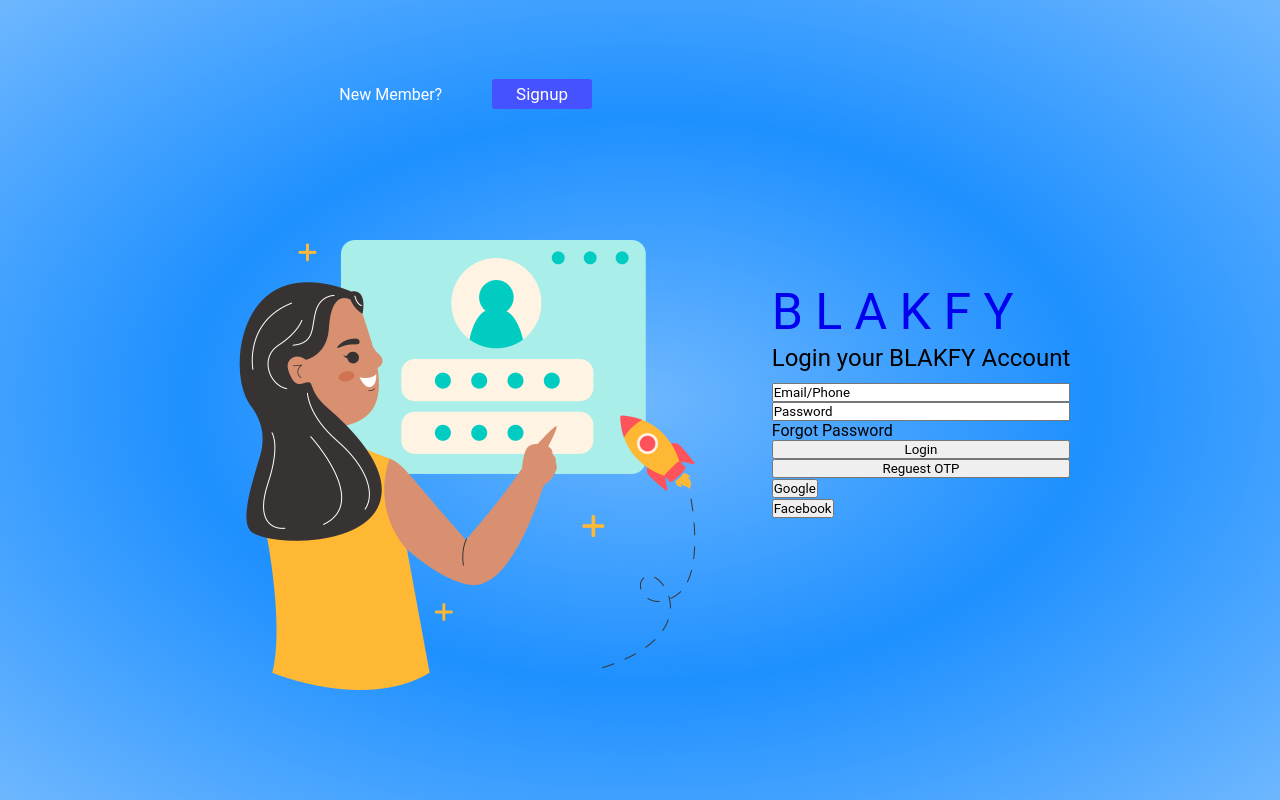
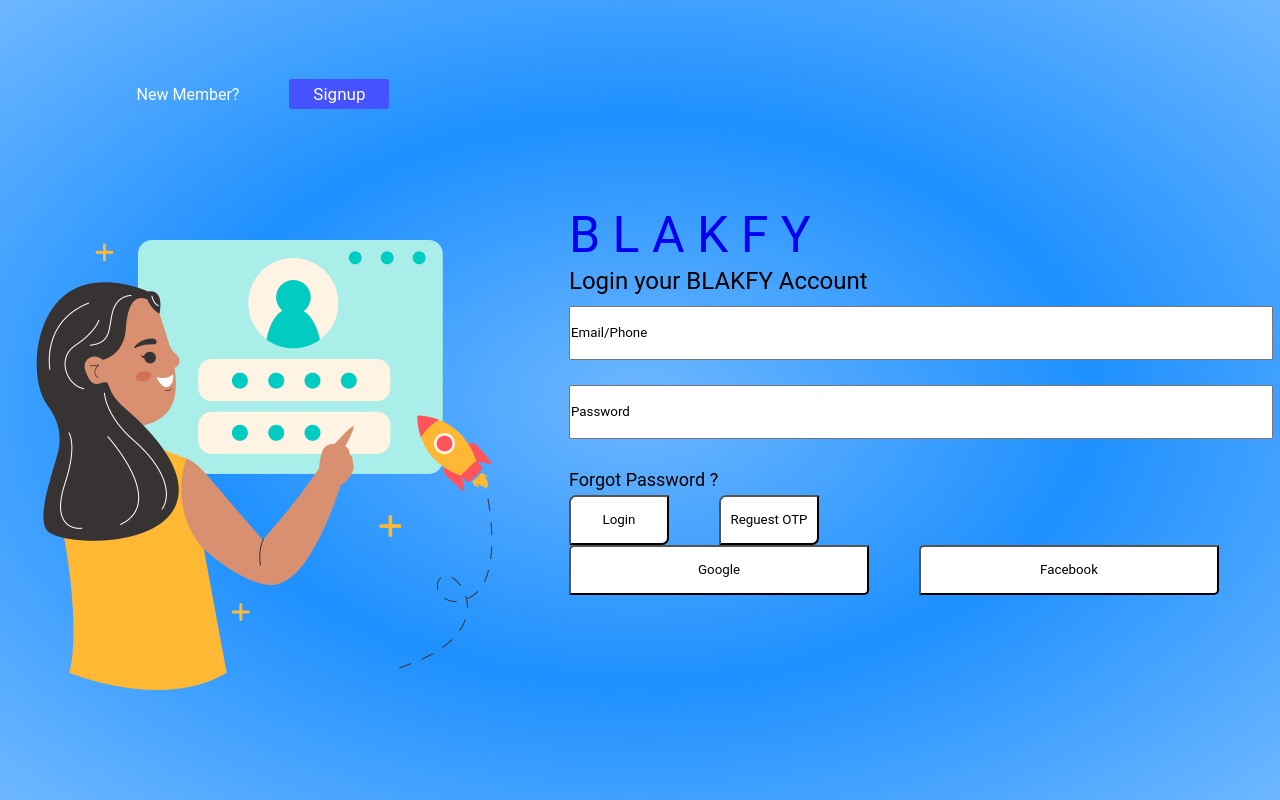
Before and after one commit to Blakfy-com/blakfy, a React (Create React App) app: page /Login in a window 1280 px wide. Built offline with nearby package versions, Linux system fonts and the light colour scheme; a web font is replaced by a local one.

Commit message:
login update

```diff
--- a/src/Components/Pages/Sign/Login.css
+++ b/src/Components/Pages/Sign/Login.css
@@ -82,6 +82,8 @@
     font-size: 50px;
 }
 
+/* LOGIN INPUT */
+
 .log-r-t {
     text-decoration: none;
 
@@ -93,3 +95,57 @@
     font-size: 24px;
     line-height: 31px;
 }
+
+.log-input {
+    width: 700px;
+    height: 50px;
+    border-radius: 50px solid;
+    margin-bottom: 25px;
+}
+
+.lrlis {
+    display: flex;
+}
+
+/* RESET PASSWORD */
+
+.log-l-res-pw {
+    text-decoration: none;
+    color: black;
+
+    font-style: normal;
+    font-weight: 400;
+    font-size: 18px;
+    line-height: 31px;
+}
+
+/* LOGIN BUTTON */
+
+.lrlis-button {
+    width: 100px;
+    height: 50px;
+    border-radius: 7px 1px;
+    margin-right: 50px;
+
+    background-color: #fff;
+}
+
+.lrlis-button:hover {
+    background-color: #00e1ffa4;
+}
+
+.log-r-br {
+    background: black;
+    width: 25px;
+}
+
+.lsl-button {
+    background-color: red;
+
+    width: 300px;
+    height: 50px;
+    border-radius: 5px 1px;
+    margin-right: 50px;
+
+    background-color: #fff;
+}
--- a/src/Components/Pages/Sign/Login.jsx
+++ b/src/Components/Pages/Sign/Login.jsx
@@ -22,22 +22,24 @@
 
                 <p className="log-r-t">Login your BLAKFY Account</p>
 
-                <input value="Email/Phone" />
+                <input className="log-input" value="Email/Phone" />
 
-                <input value="Password" />
+                <input className="log-input" value="Password" />
 
-                <a>Forgot Password</a>
+                <a className="log-l-res-pw" href="#">
+                    Forgot Password ?
+                </a>
 
-                <button>Login</button>
-
-                <button>Reguest OTP</button>
-
-                <div>
-                    <button>Google</button>
+                <div className="lrlis">
+                    <button className="lrlis-button">Login</button>
+                    <button className="lrlis-button">Reguest OTP</button>
                 </div>
 
-                <div>
-                    <button>Facebook</button>
+                <div className="log-r-br"></div>
+
+                <div className="lsl">
+                    <button className="lsl-button">Google</button>
+                    <button className="lsl-button">Facebook</button>
                 </div>
             </div>
         </div>
```
